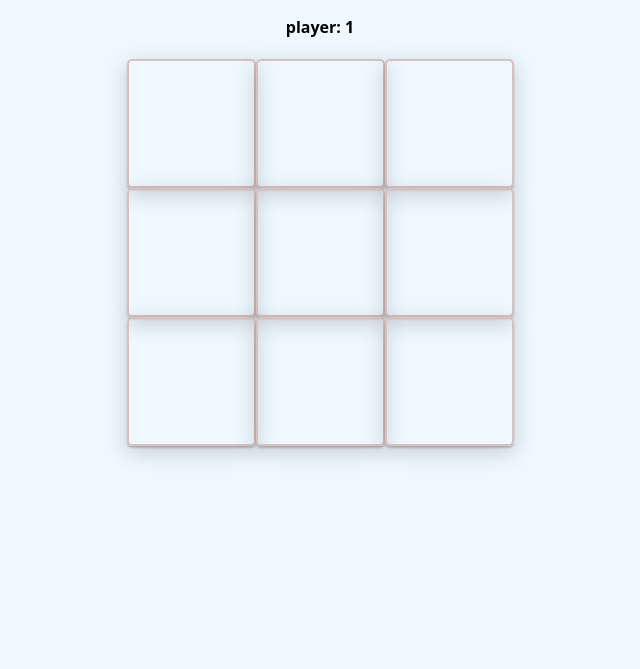
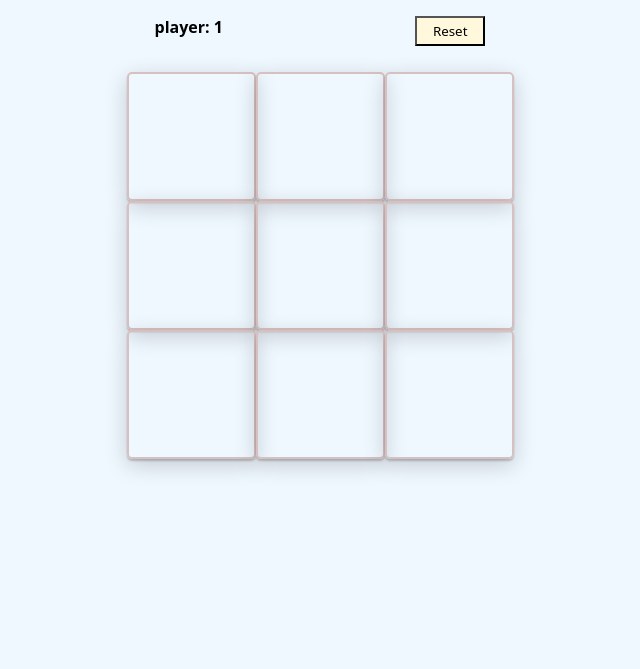
Before and after one commit to EmmanuelOpanda/TicTakToe, a plain HTML site: page index.html in a window 1280 px wide. Shown: the part 131-800 px from the top of the page, without its empty margins (320-960 px from the left). Drawn offline with nearby package versions, Linux system fonts and the light colour scheme; a web font is replaced by a local one.

Commit message:
add reset button

```diff
--- a/index.css
+++ b/index.css
@@ -1,11 +1,11 @@
 body {
     margin: auto;
-    /* display: table; */
     width: 100%;
 }
 
 h4 {
     text-align: center;
+    margin: 0;
 }
 
 .board-container {
@@ -74,3 +74,17 @@ body {
     border: 1px solid green;
     border-radius: 5px;
 }
+
+.sub-title-container {
+    display: flex;
+    justify-content: center;
+    gap: 15vw;
+    margin-bottom: 26px;
+}
+
+.reset-btn {
+    padding: 4px 16px;
+    font-family: "Bitcount Prop Double Ink", system-ui !important;
+    background: cornsilk;
+    cursor: pointer;
+}
--- a/index.html
+++ b/index.html
@@ -14,10 +14,14 @@
 
 </head>
 
-<body >
+<body>
     <h1 style="cursor: pointer;" class="title">Tic -tak-toe</h1>
+    <div class="sub-title-container">
 
-    <h4>player: <span class="player-ph">1</span></h4>
+        <h4>player: <span class="player-ph">1</span></h4>
+
+        <button class="reset-btn" onclick="onReset()">Reset</button>
+    </div>
     <div class="board-container">
 
         <div class="row-container">
@@ -37,6 +41,8 @@
         </div>
     </div>
 
+
+
     <dialog class="dialog">
         <h2>Win!!!! &#129395;&#129395;&#129395;</h2>
         <p>Player <span class="winner"></span> has Won! Congadulations!&#129321;</p>
--- a/index.js
+++ b/index.js
@@ -4,7 +4,6 @@ let isGameOver = false;
 
 let gameStarted = false;
 
-//I play here with code
 let startTime;
 let endTime;
 
@@ -84,3 +83,29 @@ const onCellClick = (idx) => {
     document.querySelector(".player-ph").innerHTML = player;
 
 }
+
+const onReset = () => {
+
+    isGameOver = false;
+
+    gameStarted = false;
+
+    startTime;
+    endTime;
+
+    player = 1;
+    document.querySelector(".player-ph").innerHTML = player;
+
+    board = [
+        null, null, null,
+        null, null, null,
+        null, null, null
+    ];
+
+    isWinner = false;
+
+    document.querySelectorAll(".square").forEach(element =>{
+        element.innerHTML = null
+
+    })
+}
```
